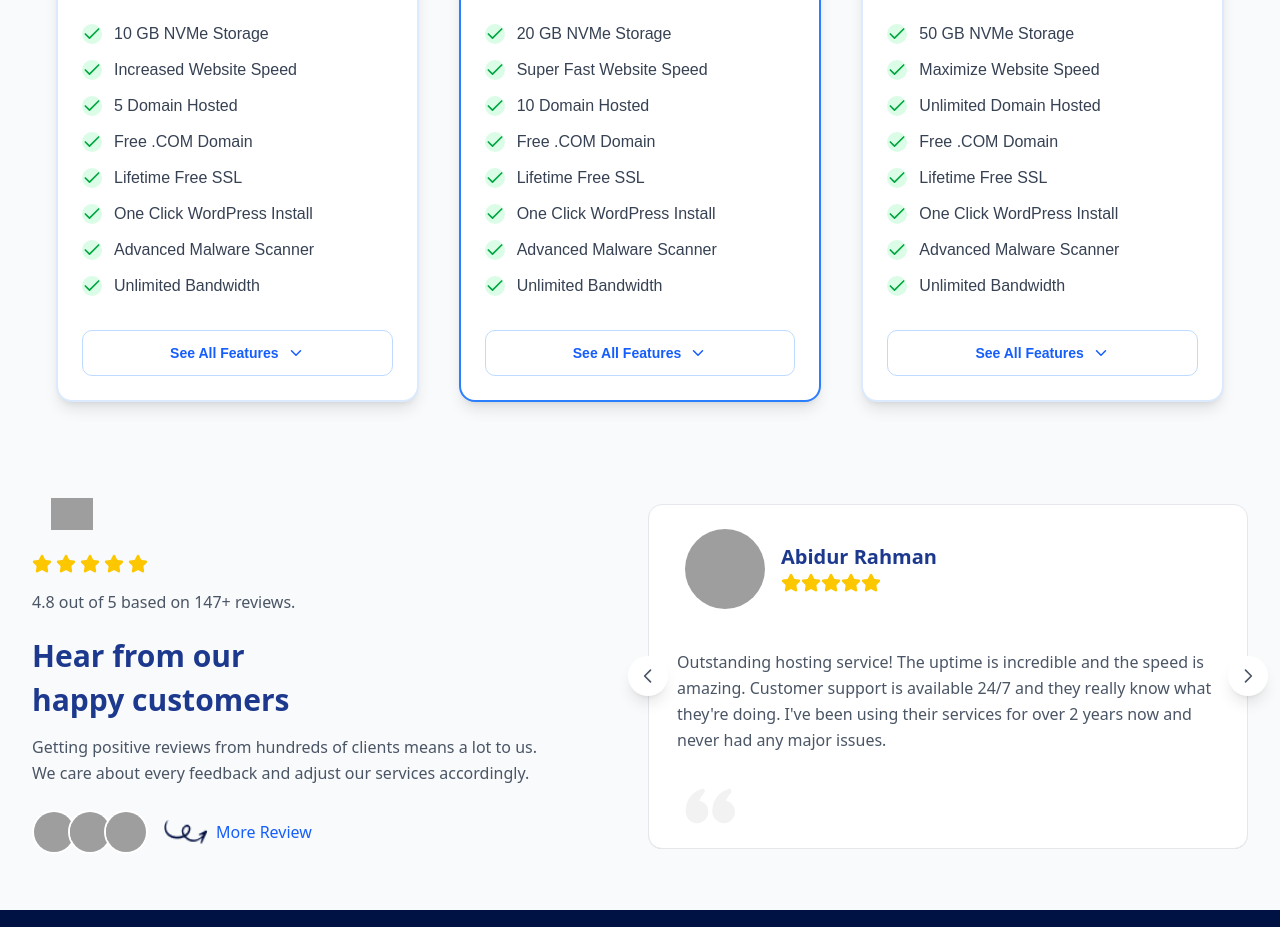
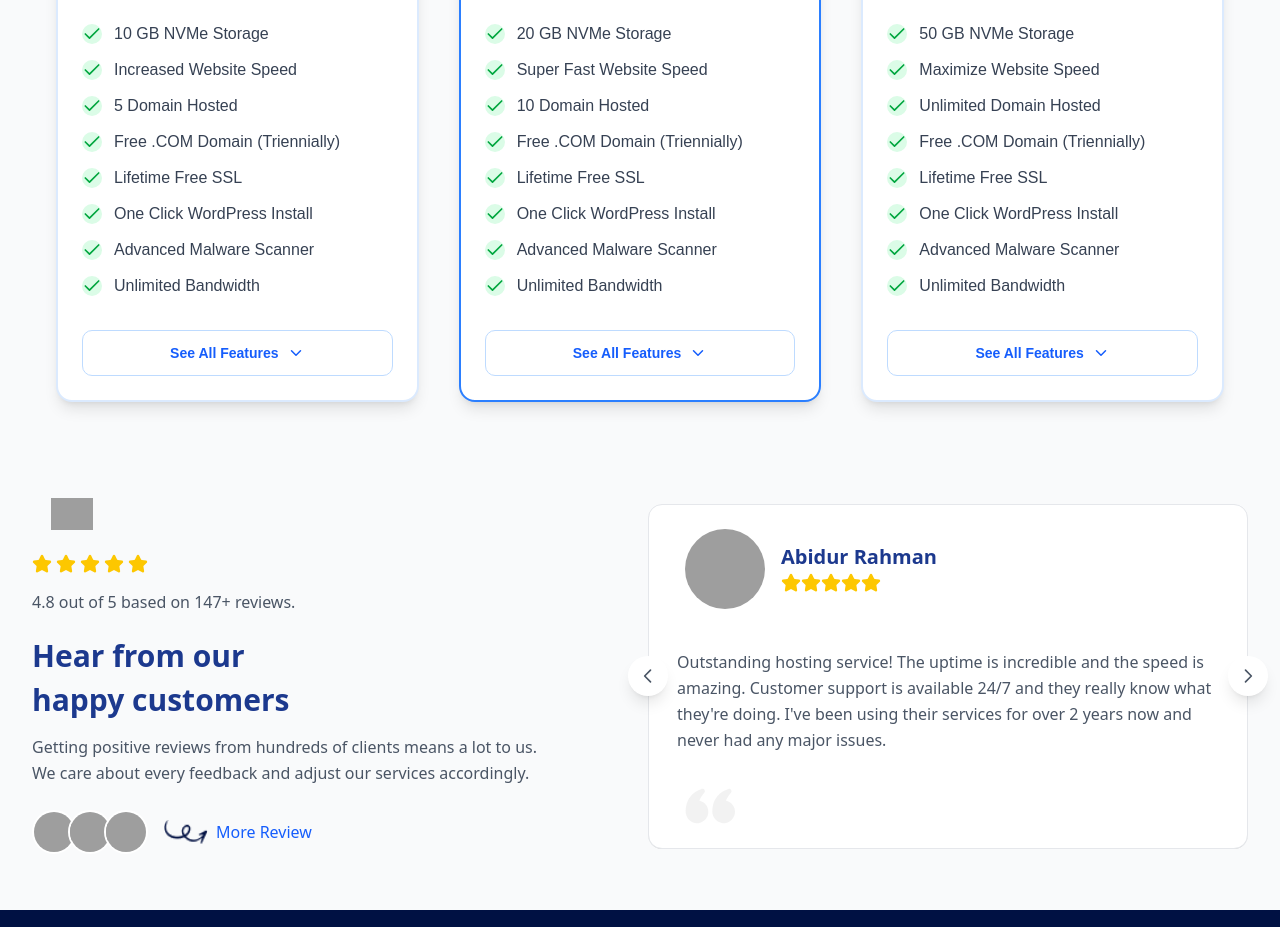
Before and after one commit to ssmahim01/hostnin, a Next.js app: page /pricing in a window 1280 px wide. Shown: the part 1020-1947 px from the top of the page. Built offline with nearby package versions, Linux system fonts and the light colour scheme; grey boxes are pictures that could not be loaded.

Commit message:
Updated: support ticket form and data of hosting

```diff
--- a/src/app/(public-routes)/components/about/support/support-ticket-form.tsx
+++ b/src/app/(public-routes)/components/about/support/support-ticket-form.tsx
@@ -526,16 +526,35 @@ ${data.email || ""}
                 </div>
               </div>
 
+              <FormField
+                control={form.control}
+                name="credentialUrl"
+                render={({ field }) => (
+                  <FormItem>
+                    <FormLabel>Login URL</FormLabel>
+                    <FormControl>
+                      <Input
+                        type="url"
+                        readOnly
+                        defaultValue={field.value}
+                        placeholder="https://my.hostnin.com/index.php/login"
+                        {...field}
+                      />
+                    </FormControl>
+                  </FormItem>
+                )}
+              />
+
               <div className="grid gap-6 md:grid-cols-2">
                 <FormField
                   control={form.control}
                   name="credentialEmail"
                   render={({ field }) => (
                     <FormItem>
-                      <FormLabel>Account Email</FormLabel>
+                      <FormLabel>Username/Email</FormLabel>
                       <FormControl>
                         <Input
-                          placeholder="Account email for login"
+                          placeholder="Provide username or email"
                           {...field}
                         />
                       </FormControl>
@@ -552,24 +571,6 @@ ${data.email || ""}
                         <Input
                           type="password"
                           placeholder="Account password"
-                          {...field}
-                        />
-                      </FormControl>
-                    </FormItem>
-                  )}
-                />
-                <FormField
-                  control={form.control}
-                  name="credentialUrl"
-                  render={({ field }) => (
-                    <FormItem>
-                      <FormLabel>Login URL</FormLabel>
-                      <FormControl>
-                        <Input
-                          type="url"
-                          readOnly
-                          defaultValue={field.value}
-                          placeholder="https://my.hostnin.com/index.php/login"
                           {...field}
                         />
                       </FormControl>
--- a/src/data/plan-features/bdix-create-features.ts
+++ b/src/data/plan-features/bdix-create-features.ts
@@ -12,7 +12,7 @@ export const BDIXCreateFeatures = (storage: string, speed: string, domains: stri
     tooltip: "Host multiple domain names on a single hosting account. Each domain can have its own website and email addresses."
   },
   {
-    text: "Free .COM Domain",
+    text: "Free .COM Domain (Triennially)",
     tooltip: "When you sign up for 3 years of hosting, we’ll give you a .COM domain free for the first year. That’s domain registration, DNS management, and privacy protection, all included."
   },
   {
--- a/src/data/plan-features/web-create-features.ts
+++ b/src/data/plan-features/web-create-features.ts
@@ -12,7 +12,7 @@ export const WebCreateFeatures = (storage: string, speed: string, domains: strin
     tooltip: "Host multiple domain names on a single hosting account. Each domain can have its own website and email addresses."
   },
   {
-    text: "Free .COM Domain",
+    text: "Free .COM Domain (Triennially)",
     tooltip: "When you sign up for 3 years of hosting, we’ll give you a .COM domain free for the first year. That’s domain registration, DNS management, and privacy protection, all included."
   },
   {
--- a/src/data/plan-features/wordpress-create-features.ts
+++ b/src/data/plan-features/wordpress-create-features.ts
@@ -19,7 +19,7 @@ export const WordpressCreateFeatures = (
       "Host multiple domain names on a single hosting account. Each domain can have its own website and email addresses.",
   },
   {
-    text: "Free .COM Domain",
+    text: "Free .COM Domain (Triennially)",
     tooltip:
       "When you sign up for 3 years of hosting, we’ll give you a .COM domain free for the first year. That’s domain registration, DNS management, and privacy protection, all included.",
   },
```
